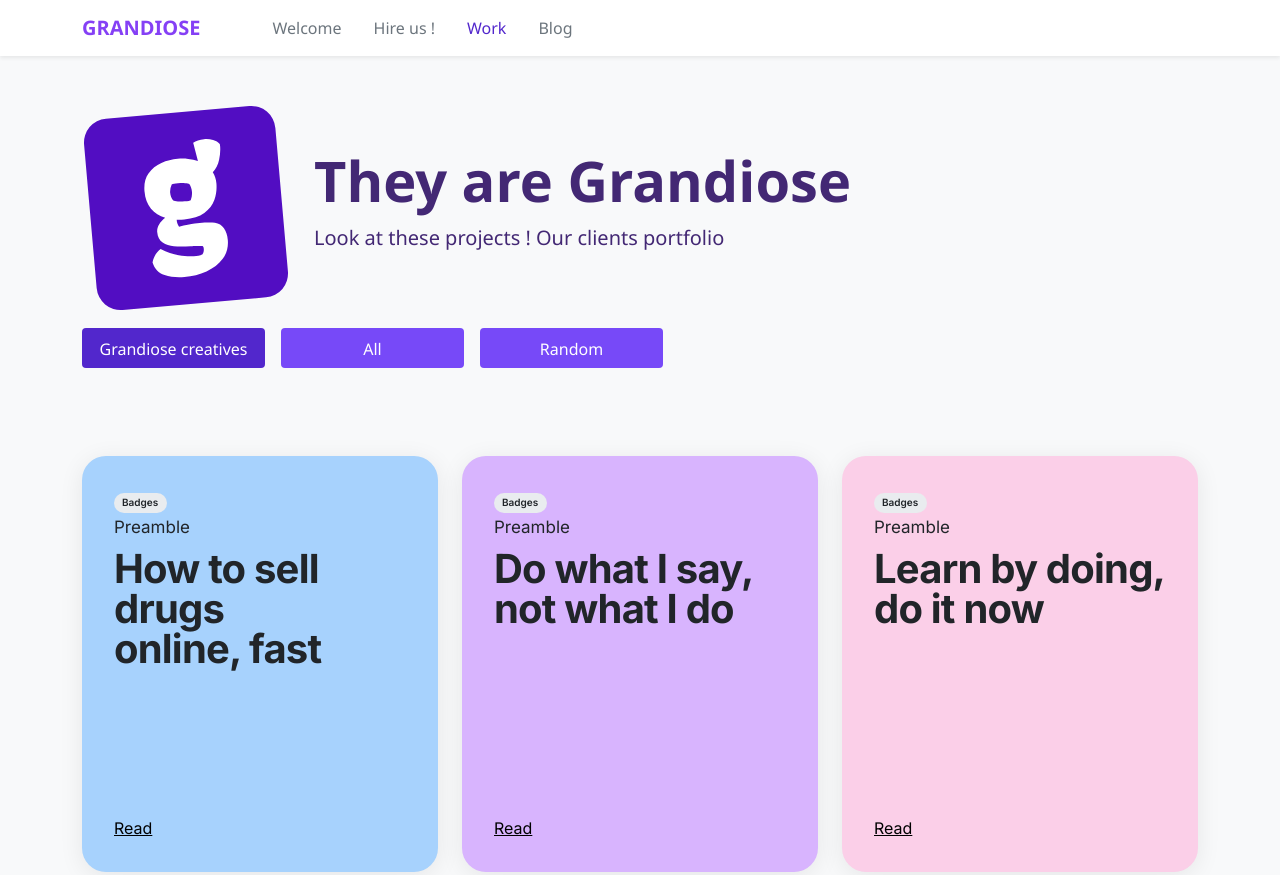
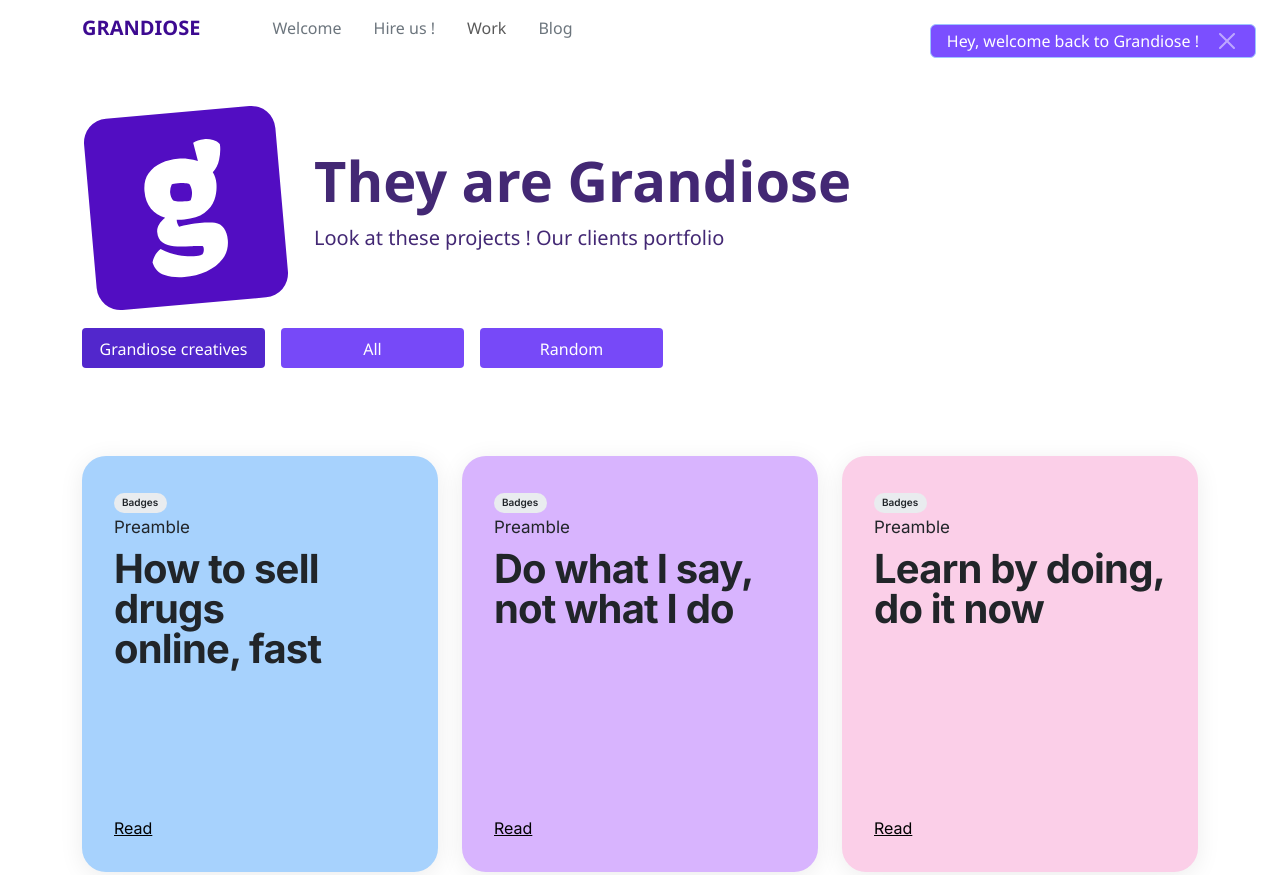
Before and after one commit to Romainchob/Projet-code-2, a plain HTML site: page Blog.html in a window 1280 px wide. Shown: the top 875 px of the page. Drawn offline with nearby package versions, Linux system fonts and the light colour scheme.

Commit message:
blog.html2

```diff
--- a/Blog.html
+++ b/Blog.html
@@ -1,53 +1,70 @@
 <!DOCTYPE html>
+
 <html lang="en">
+
 <head>
-  <meta charset="UTF-8" />
-  <meta name="viewport" content="width=device-width, initial-scale=1.0" />
-  <title>Grandiose</title>
 
-  <!-- Bootstrap CSS -->
-  <link href="https://cdn.jsdelivr.net/npm/bootstrap@5.3.3/dist/css/bootstrap.min.css" rel="stylesheet">
+<meta charset="UTF-8">
+
+<meta name="viewport" content="width=device-width, initial-scale=1.0">
+
+<title>Document</title>
+
+<link href="https://cdn.jsdelivr.net/npm/bootstrap@5.3.6/dist/css/bootstrap.min.css" rel="stylesheet"
+
+integrity="sha384-4Q6Gf2aSP4eDXB8Miphtr37CMZZQ5oXLH2yaXMJ2w8e2ZtHTl7GptT4jmndRuHDT" crossorigin="anonymous">
+
+<script src="https://cdn.jsdelivr.net/npm/bootstrap@5.3.6/dist/js/bootstrap.bundle.min.js"
+
+integrity="sha384-j1CDi7MgGQ12Z7Qab0qlWQ/Qqz24Gc6BM0thvEMVjHnfYGF0rmFCozFSxQBxwHKO"
+
+crossorigin="anonymous"></script>
+
 <link rel="stylesheet" href="Style.css">
 
+</head>
 
-  <!-- Custom CSS -->
-  <style>
-    body {
-      font-family: 'Segoe UI', sans-serif;
-      background-color: #f8f9fa;
-    }
-    .hero-section {
-      margin-top: 3rem;
-    }
-    .nav-link {
-      font-weight: normal;
-    }
-  </style>
-</head>
-<body>
-    <!-- Navbar -->
-  <nav class="navbar navbar-expand-lg bg-white shadow-sm">
+<body style="background-color: white;">
+
+<nav class="navbar navbar-expand-lg bg-white p-nav">
+
 <div class="container d-flex justify-content-start align-items-center gap-5">
-      <!-- Logo texte GRANDIOSE -->
-      <a class="navbar-brand fw-bold" style="color: #8540F5;" href="#">GRANDIOSE</a>
 
-      <!-- Menu -->
-      <ul class="navbar-nav d-flex flex-row gap-3">
+<a class="navbar-brand fw-bold"; style="color: #3D0A91"; href="/index.html">GRANDIOSE</a>
+
+<ul class="navbar-nav d-flex flex-row gap-3 mb-0">
+
 <li class="nav-item">
-          <a class="nav-link text-secondary" href="#">Welcome</a>
+
+<a class="nav-link text-secondary"; style="color: #3D0A91"; href="/index.html">Welcome</a>
+
 </li>
+
 <li class="nav-item">
-          <a class="nav-link text-secondary" href="#">Hire us !</a>
+
+<a class="nav-link text-secondary" data-bs-toggle="modal" data-bs-target="#exampleModal">Hire us !</a>
+
 </li>
+
 <li class="nav-item">
-          <a class="nav-link" style="color: #5227CC;" href="#">Work</a>
+
+<a class="nav-link"; href="/Work.html">Work</a>
+
 </li>
+
 <li class="nav-item">
-          <a class="nav-link text-secondary" href="#">Blog</a>
+
+<a class="nav-link text-secondary" href="/Blog.html">Blog</a>
+
 </li>
+
 </ul>
+
 </div>
+
 </nav>
+
+</body>
   <!-- Hero -->
   <section class="hero-section container d-flex align-items-center gap-4 mt-5">
     <!-- Logo image -->
@@ -292,7 +309,15 @@
 
   <div class="pagination-button pagination-next">Next</div>
 </div>
-
+  </section>
+      <div class="alert alert-primary d-flex align-items-center py-1 px-3 mb-0 position-fixed  top-0 end-0 mt-6 mr-6"
+        style="background-color: #7B4FFF; color: white;" role="alert">
+        <div class="me-2">Hey, welcome back to Grandiose !</div>
+        <button type="button" class="btn-close btn-close-white btn-sm ms-2" data-bs-dismiss="alert"
+          aria-label="Close"></button>
+      </div>
+  </main>
+     </section>
 <footer class="position-relative bg-transparent" style="height: 454px;">
         <!-- Rectangle violet en fond -->
         <div class="position-absolute bottom-0 start-0 w-100 bg-purple " style="height: 322px;"></div>
```
Lines whose indentation alone changed are shown as unchanged.
